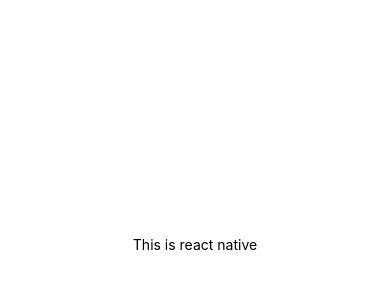
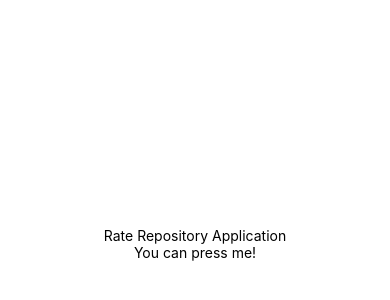
Before and after one commit to Hakizu/react-native-FSO2020, a React Native app: screen / in a window 390 px wide. Shown: the part 178-478 px from the top of the page. Built offline with nearby package versions, Linux system fonts and the light colour scheme.

Commit message:
:sparkles: add core component

```diff
--- a/App.js
+++ b/App.js
@@ -1,21 +1,12 @@
-import { StatusBar } from 'expo-status-bar';
 import React from 'react';
-import { StyleSheet, Text, View } from 'react-native';
+import Main from './src/components/Main';
 
-export default function App() {
+const App = () => {
   return (
-    <View style={styles.container}>
-      <Text>This is react native</Text>
-      <StatusBar style="auto" />
-    </View>
+    <Main/>
   );
-}
+};
 
-const styles = StyleSheet.create({
-  container: {
-    flex: 1,
-    backgroundColor: '#fff',
-    alignItems: 'center',
-    justifyContent: 'center',
-  },
-});
+export default App;
+//$ open "rndebugger://set-debugger-loc?host=localhost&port=XXXX"
+//set port for debugger
--- /dev/null
+++ b/src/components/Main.jsx
@@ -0,0 +1,25 @@
+import React from 'react';
+import Constants from 'expo-constants';
+import { Text, StyleSheet, View } from 'react-native';
+import HelloWorld from './world';
+
+const styles = StyleSheet.create({
+    container: {
+        alignItems: 'center',
+        justifyContent: 'center',
+        marginTop: Constants.statusBarHeight,
+        flexGrow: 1,
+        flexShrink: 1,
+    },
+});
+
+const Main = () => {
+    return (
+        <View style={styles.container}>
+            <Text>Rate Repository Application</Text>
+            <HelloWorld/>
+        </View>
+    );
+};
+
+export default Main;
--- /dev/null
+++ b/src/components/world.jsx
@@ -0,0 +1,14 @@
+import React from 'react';
+import { Alert, Pressable, Text } from 'react-native';
+
+const HelloWorld = () => {
+    return (
+        <Pressable
+            onPress={() => Alert.alert('You pressed this text!')}
+        >
+            <Text>You can press me!</Text>
+        </Pressable>
+    );
+};
+
+export default HelloWorld;
```
